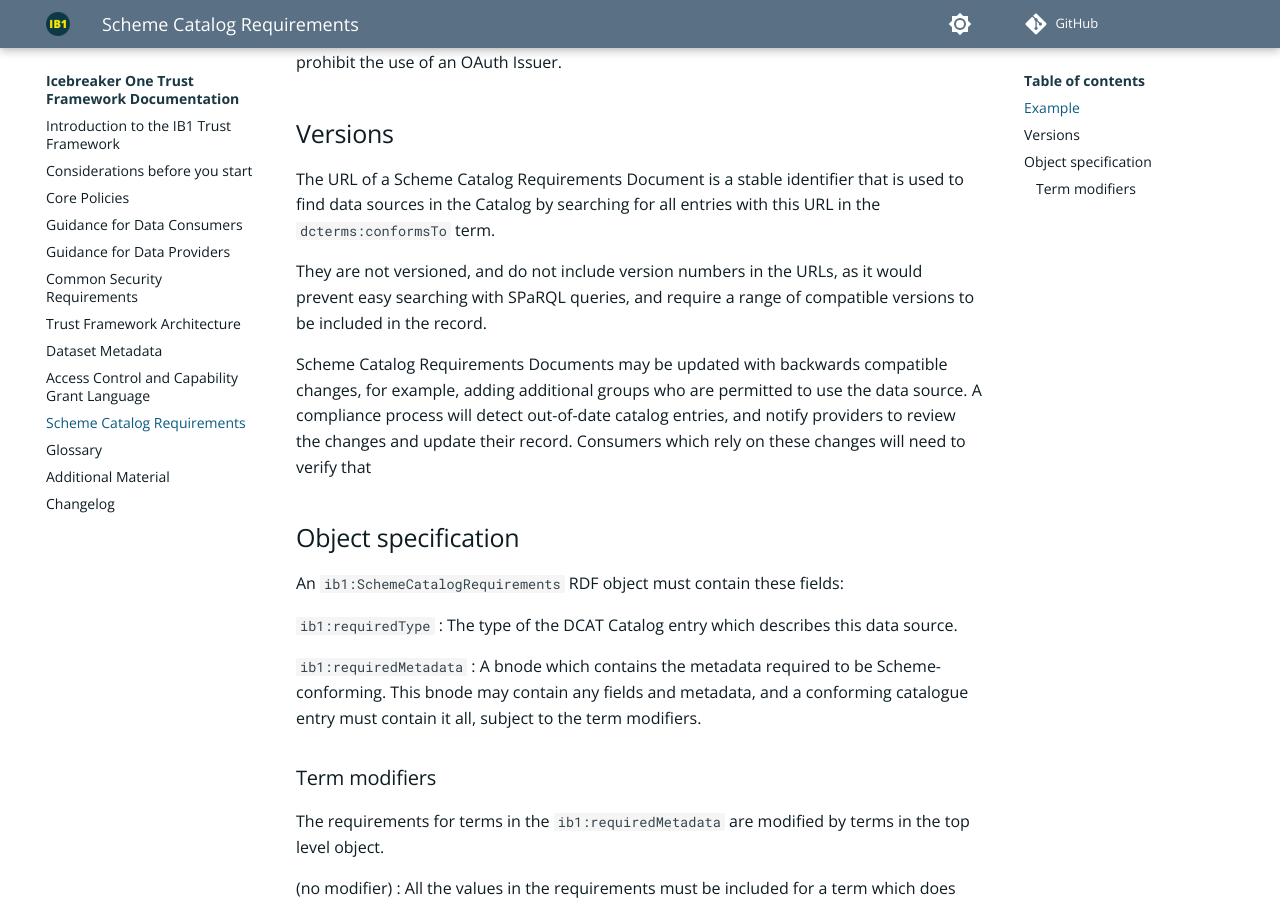
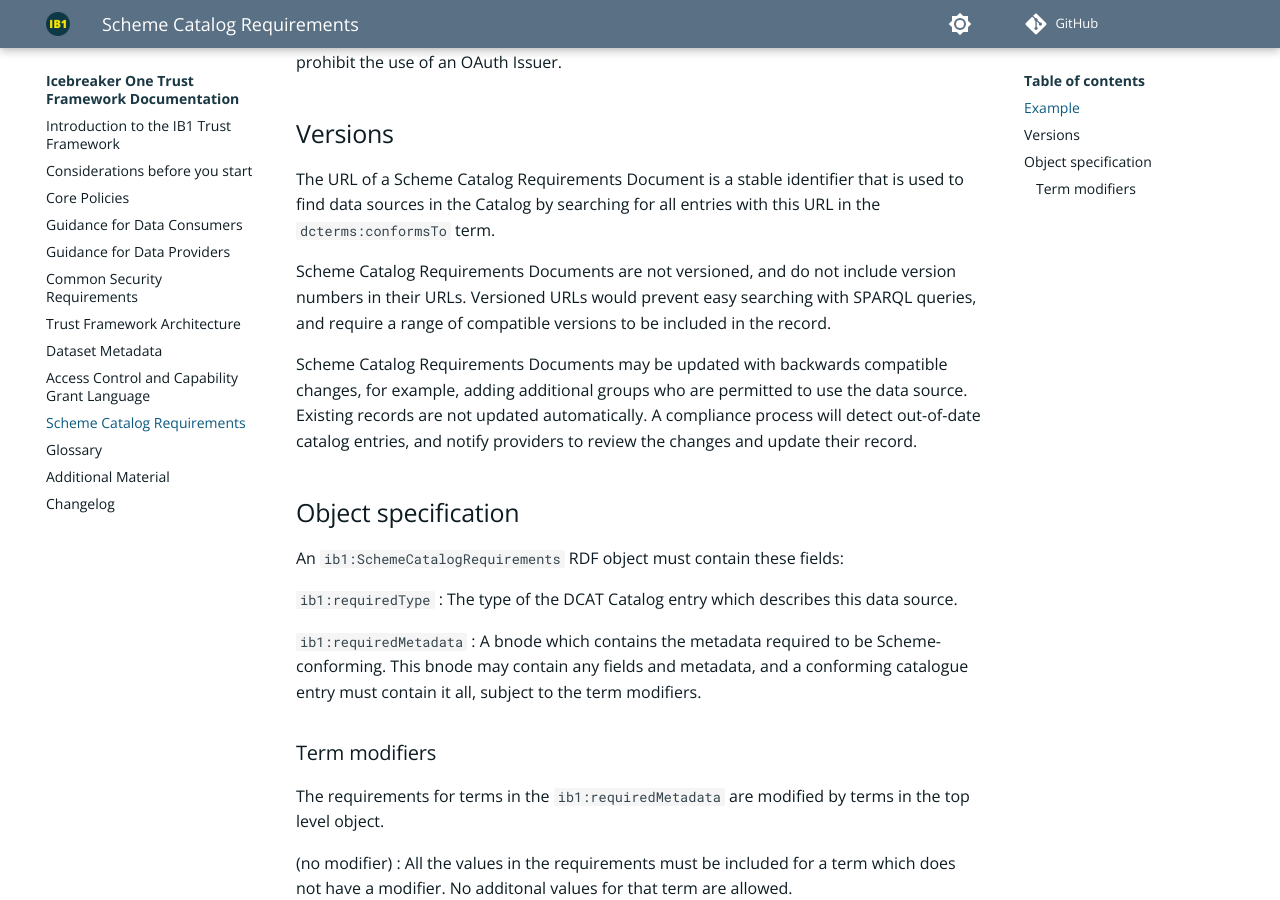
Before and after one commit to icebreakerone/ib1-technical-docs, an MkDocs documentation site: the page built from docs/scheme_catalog_requirements.md, in a window 1280 px wide and 900 px high, scrolled down 1051 px. Built offline with MkDocs 1.6.1 and Material for MkDocs 9.7.7, drawn with Linux system fonts in a browser that asks for light colours; plug-ins that fetch from the network failed and are left out; comment, search, counter and statistics services are not loaded; the version menu is left out; some of the changed lines change nothing that is shown.

Commit message:
docs/scheme_catalog_requirements.md updated from https://stackedit.net/

```diff
--- a/docs/scheme_catalog_requirements.md
+++ b/docs/scheme_catalog_requirements.md
@@ -39,9 +39,9 @@
 
 The URL of a Scheme Catalog Requirements Document is a stable identifier that is used to find data sources in the Catalog by searching for all entries with this URL in the `dcterms:conformsTo` term.
 
-They are not versioned, and do not include version numbers in the URLs, as it would prevent easy searching with SPaRQL queries, and require a range of compatible versions to be included in the record.
+Scheme Catalog Requirements Documents are not versioned, and do not include version numbers in their URLs. Versioned URLs would prevent easy searching with SPARQL queries, and require a range of compatible versions to be included in the record.
 
-Scheme Catalog Requirements Documents may be updated with backwards compatible changes, for example, adding additional groups who are permitted to use the data source. A compliance process will detect out-of-date catalog entries, and notify providers to review the changes and update their record. Consumers which rely on these changes will need to verify that
+Scheme Catalog Requirements Documents may be updated with backwards compatible changes, for example, adding additional groups who are permitted to use the data source. Existing records are not updated automatically. A compliance process will detect out-of-date catalog entries, and notify providers to review the changes and update their record.
 
 ## Object specification
 
@@ -74,8 +74,8 @@
 
 
 <!--stackedit_data:
-eyJoaXN0b3J5IjpbLTgzNTQ1NjM1OSwyNjM4NDIyMTksLTE2Nz
-MwMjMzNTEsOTk1NjgzMTc5LDE0NDQ4NzU4MjUsNjc0NTc2NDgx
-LC0xNzk0NDk1MDQ2LC01Mjg2NDU3MzcsMTM4OTcwMjAzOCwxMT
-EzMTI4OTY5LDEyNjg4MzY3MDhdfQ==
+eyJoaXN0b3J5IjpbMjgwODY0LDI2Mzg0MjIxOSwtMTY3MzAyMz
+M1MSw5OTU2ODMxNzksMTQ0NDg3NTgyNSw2NzQ1NzY0ODEsLTE3
+OTQ0OTUwNDYsLTUyODY0NTczNywxMzg5NzAyMDM4LDExMTMxMj
+g5NjksMTI2ODgzNjcwOF19
 -->
```
